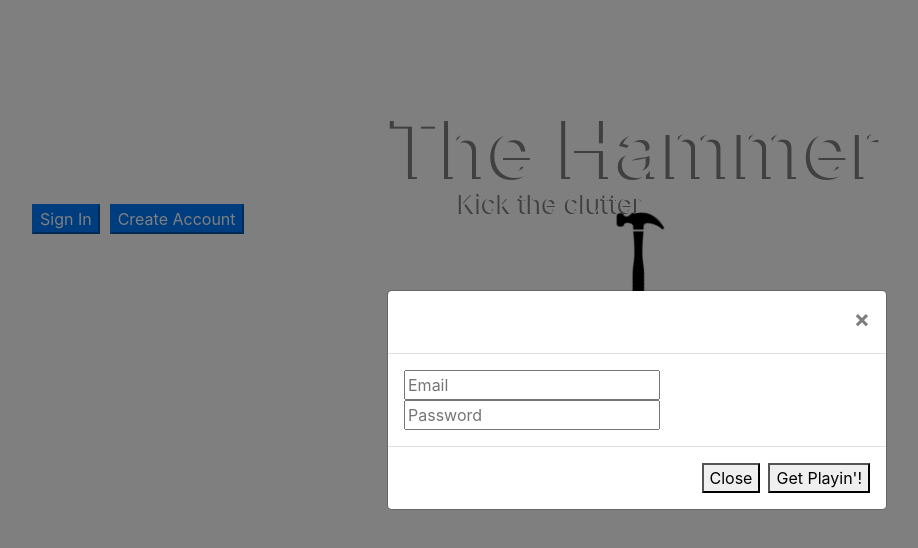
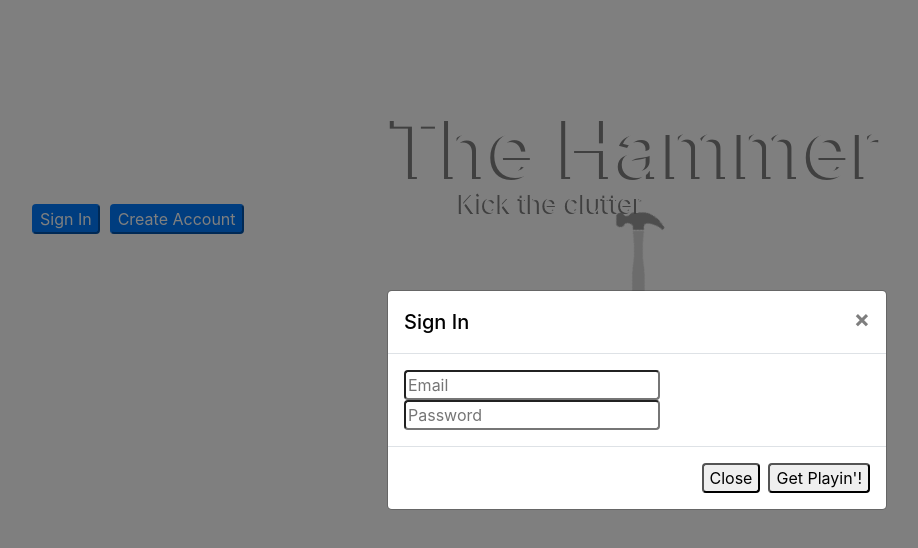
Before and after one commit to SimonPringleWallace/tool-tracker-client, a website built with webpack: page index.html in a window 1280 px wide. Both pictures are taken after a click on the button "Sign In". Shown: the whole page, without its empty margins (3-921 px from the left). Built offline with nearby package versions, Linux system fonts and the light colour scheme; files whose address does not match are found by name; a web font is replaced by a local one.

Commit message:
Make UI Improvements - Add darker background image to public/ for better contrast - Adjust hammer image color based off of new background image and add   to public - Add modal text styling to index.scss - shorten hammer strike timing by .25s in index.scss. - Clear message box on success in tool_ui.js

```diff
--- a/assets/scripts/tool-crud/tool_ui.js
+++ b/assets/scripts/tool-crud/tool_ui.js
@@ -20,7 +20,7 @@ const addToolSuccess = function (serverResponse) {
     ${serverResponse.tool.name}`)
 }
 const editToolSuccess = function (serverResponse) {
-  console.log(serverResponse.tool)
+  $('#message-box').html('')
 }
 
 const deleteToolSuccess = function () {
--- a/assets/scripts/user_auth/auth_ui.js
+++ b/assets/scripts/user_auth/auth_ui.js
@@ -11,11 +11,11 @@ const signInSuccess = function (serverResponse) {
   userSignIn.signInProcesses(serverResponse)
 }
 const signInFail = function () {
-  $('#message-box').html('Like mixing concrete with a banana. Fail! <br/> Please check your credentials and try again.')
+  $('#message-box').html('You swing a hammer that recklessly? <br/> Please check your credentials and try again.')
 }
 
 const fail = function () {
-  $('#message-box').html('Nope! That failed, please try again')
+  $('#message-box').html('Like mixing concreate with a Pixie Stick - Fail! <br/> Please try again')
 }
 
 const signOutSuccess = function () {
--- a/assets/styles/index.scss
+++ b/assets/styles/index.scss
@@ -2,7 +2,7 @@
 // images
 
 body {
-  background-image: url('public/blueprintv3-50.jpg');
+  background-image: url('public/blueprintv3-c-15.jpg');
   background-size: cover;
   color: white;
   background-position: relative;
@@ -30,7 +30,7 @@ h1 {
 }
 
 .hammerstrike {
-transition-delay: 1.5s;
+transition-delay: 1.25s;
 transform: rotate(-315deg);
 }
 
@@ -50,7 +50,7 @@ transform: rotate(-315deg);
 }
 
 .buttonsweep {
-  transition-delay: 2.48s;
+  transition-delay: 2.23s;
   transform: translateX(-400px);
 }
 
@@ -61,7 +61,7 @@ transform: rotate(-315deg);
   margin-top:-20px;
   font-size: 26px;
   text-shadow: -2px 1px grey;
-  animation: fadein 5.75s;
+  animation: fadein 5.5s;
 }
 
 @keyframes fadein {
@@ -75,6 +75,16 @@ transform: rotate(-315deg);
   justify-content: center;
 }
 
+.modal {
+  color:black;
+}
+button {
+  border-radius:4px;
+}
+input {
+  border-radius:4px;
+}
+
 #message-box {
   text-align: center;
   display: inline-block;
--- a/index.html
+++ b/index.html
@@ -15,7 +15,7 @@
 
     <body>
       <h1>The Hammer</h1>
-        <img class="hammer-fit" src="public/hammer.png"
+        <img class="hammer-fit" src="public/hammer-grey-lgrey-reverse.png"
           <div class="home">
               <div class="signup-in-buttons">
                  <button type="button" id="sign-in-modal-button" class="btn-primary" data-toggle="modal" data-target="#sign-in-modal">
```
Also changed, not shown: public/blueprintv3-c-15.jpg (added), public/blueprintv3-c-30.jpg (added), public/hammer-grey-dgrey.png (added), public/hammer-grey-lgrey-reverse.png (added), public/hammer-grey-lgrey.png (added), public/hammer-grey-white.png (added).
